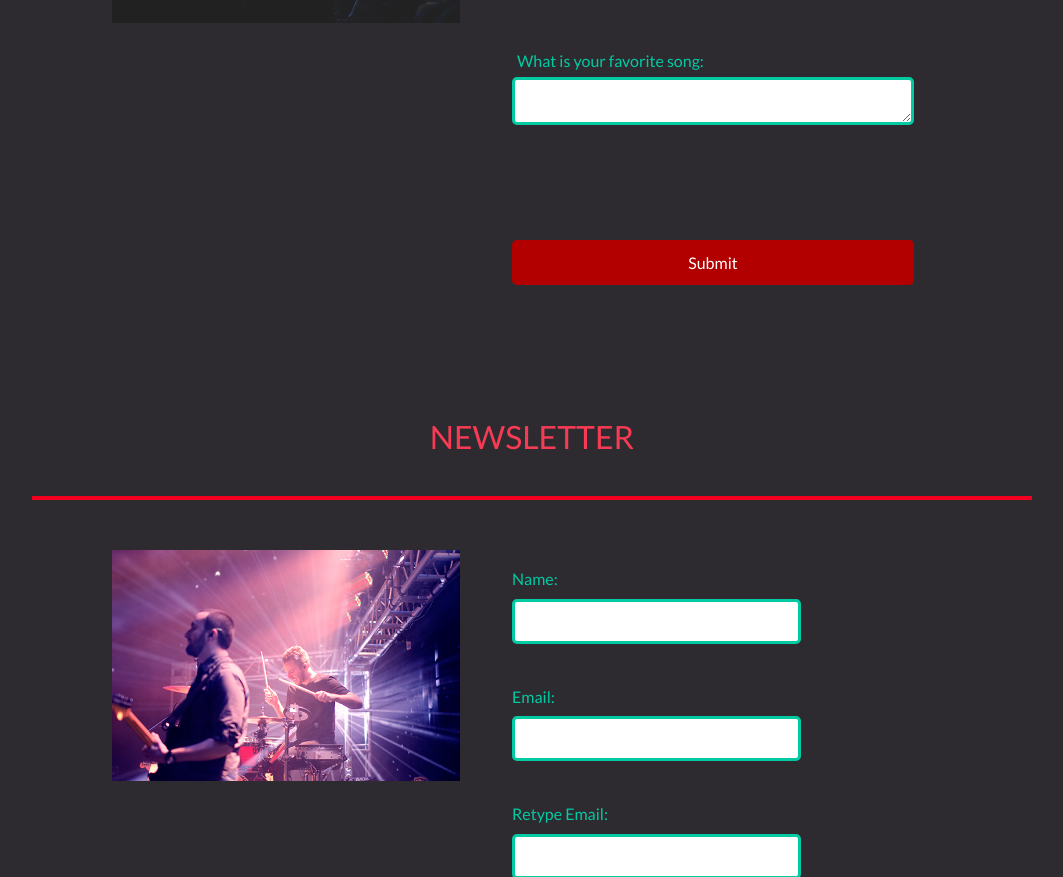
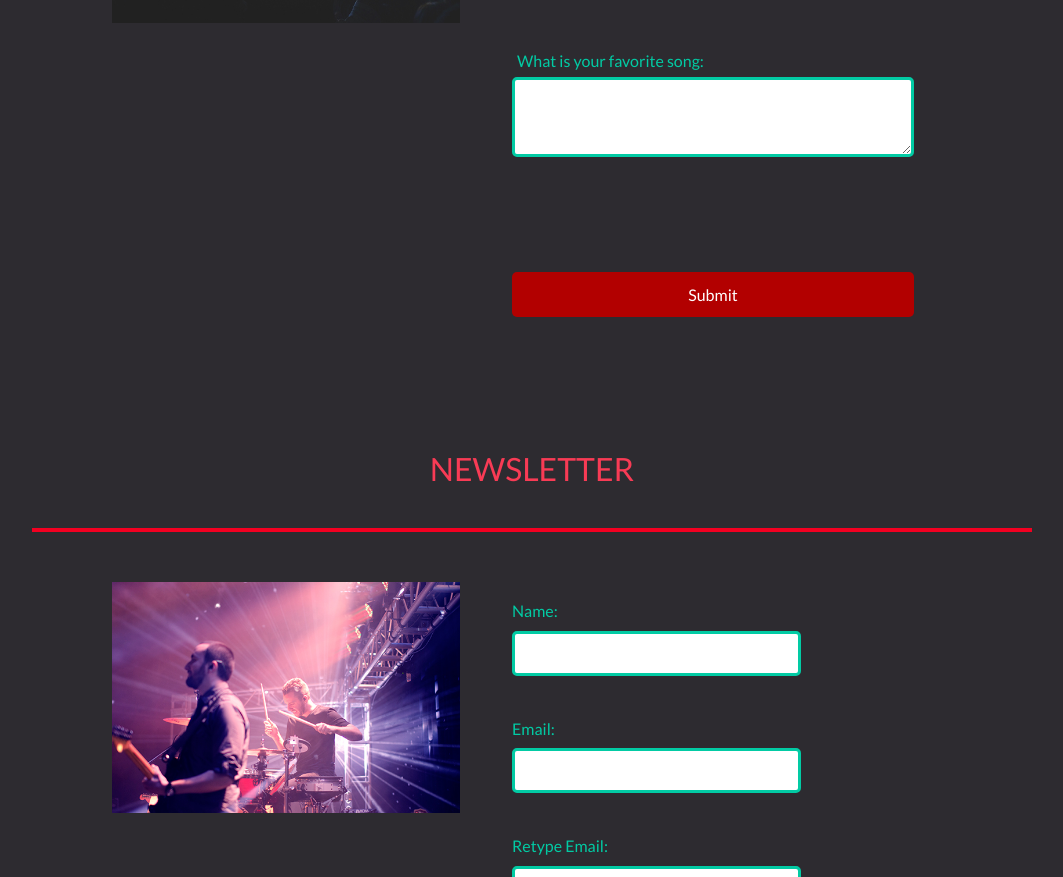
Before and after one commit to webdesignertroy/Techdegree-Project-8, a plain HTML site: page survey.html in a window 1280 px wide. Shown: the part 846-1723 px from the top of the page, without its empty margins (108-1171 px from the left). Drawn offline with Linux system fonts and the light colour scheme.

Commit message:
Survey - Textarea min height

```diff
--- a/css/survey.css
+++ b/css/survey.css
@@ -36,13 +36,15 @@ form.survey label {
 	display: inline-block;
 	margin-bottom: 7px;
 }
-input[type=text], input[type=email] {
+input[type=text],
+input[type=email] {
 	width: 100% !important;
 	margin-top: 7px;
 	padding: 10px 3px;
 }
 .survey textarea {
 	width: 100%;
+	min-height: 80px;
 }
 .form-section p label {
 	display: inline-block;
@@ -121,7 +123,6 @@ input[type=radio] {
 }
 input[type=radio]:focus+span {
 	outline: none;
-	;
 }
 input[type=radio]:checked+span, input[type=radio]:focus+span {
 	background: black;
```
